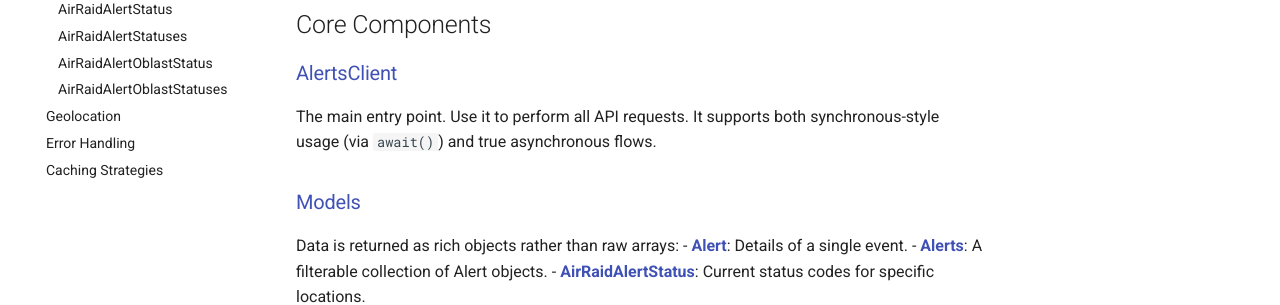
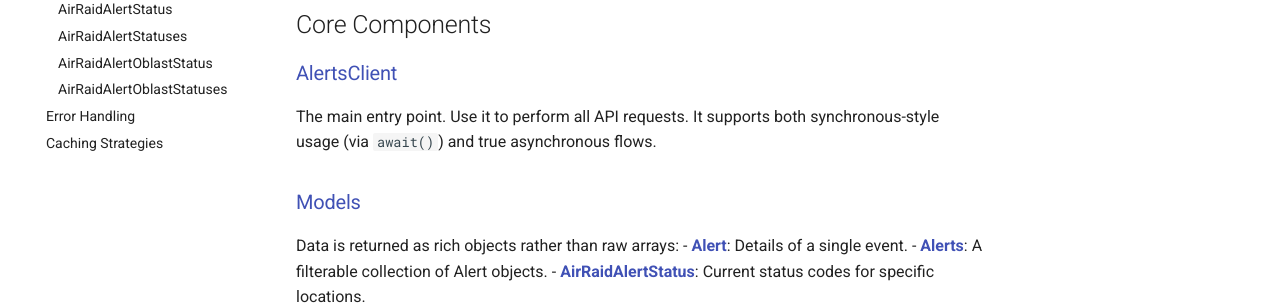
Before and after one commit to Fyennyi/alerts-in-ua-php, an MkDocs documentation site: the page built from docs/methods/index.md, in a window 1280 px wide. Shown: the part 312-617 px from the top of the page. Built offline with MkDocs 1.6.1 and Material for MkDocs 9.7.7, drawn with Linux system fonts in a browser that asks for light colours; comment, search, counter and statistics services are not loaded.

Commit message:
docs: Update mkdocs.yml navigation

```diff
--- a/mkdocs.yml
+++ b/mkdocs.yml
@@ -57,7 +57,6 @@ nav:
       - AirRaidAlertStatuses: methods/air-raid-alert-statuses.md
       - AirRaidAlertOblastStatus: methods/air-raid-alert-oblast-status.md
       - AirRaidAlertOblastStatuses: methods/air-raid-alert-oblast-statuses.md
-    - Geolocation: methods/geolocation.md
     - Error Handling: methods/errors.md
     - Caching Strategies: methods/caching.md
 
```
